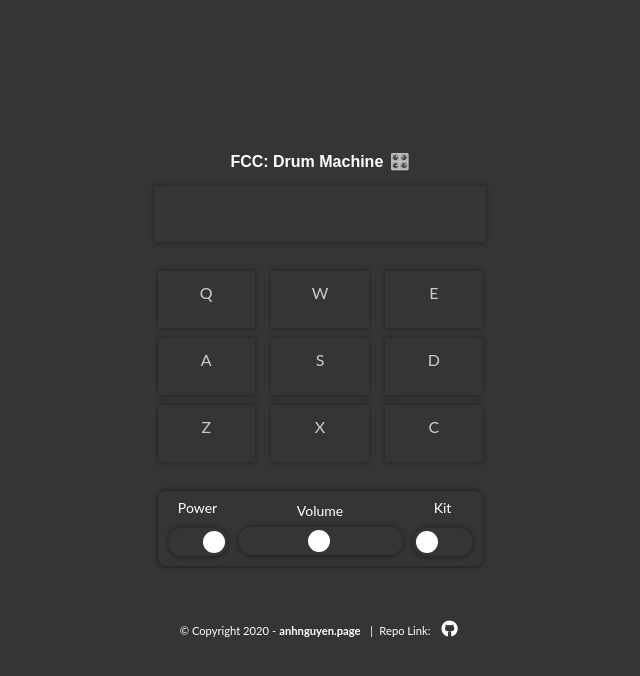
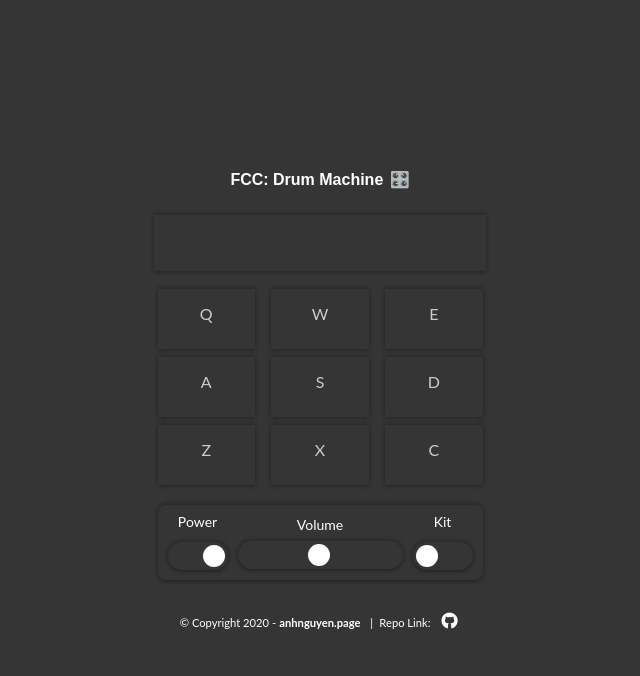
Before and after one commit to ahbernhardt/drum-machine, a React (Create React App) app: page / in a window 1280 px wide. Shown: the top 676 px of the page, without its empty margins (320-960 px from the left). Built offline with nearby package versions, Linux system fonts and the light colour scheme.

Commit message:
og image and container size'

```diff
--- a/public/index.html
+++ b/public/index.html
@@ -15,7 +15,11 @@
     <meta property="og:title" content="Drum Machine Application | Anh Nguyen"/>
     <meta property="og:url" content="https://anguyen0208.github.io/fcc-drum-machine/"       />
     <meta property="og:description" content="Drum Machine Application build with ReactJS and host with GH-Pages" />
-    <meta property="og:image" content="https://github.com/anguyen0208/Project-Screenshots/blob/master/FCC-Drum-Machine.png"  />
+    <meta property="og:type" content="website" />
+    <meta property="og:image" content="https://anguyen0208.github.io/fcc-drum-machine/img/og.png" />
+    <meta property="og:image:width" content="1020" />
+    <meta property="og:image:height" content="800" />
+    <meta property="og:image:type" content="image/png" />
   </head>
   <body>
     <noscript>You need to enable JavaScript to run this app.</noscript>
--- a/src/App.css
+++ b/src/App.css
@@ -10,14 +10,19 @@ main {
     margin-top: 0;
 }
 
+h1{
+    color: #FFFFFF;
+    font-family: "Oswald", sans-serif;
+    font-size: 48px;
+    line-height: 1;
+}
 .text-content {
     display: flex;
     justify-content: center;
     color: #FFFFFF;
     font-family: "Oswald", sans-serif;
-    font-size: 2vm;
+    font-size: 48px;
     line-height: 1;
-    margin: 0 0;
 }
 
 .text-content span{
@@ -26,7 +31,7 @@ main {
 
 .container {
     width: 275px;
-    height: 50%;
+    height: 355px;
     z-index: 1;
     overflow: hidden;
     background-size: cover;
--- a/src/App.js
+++ b/src/App.js
@@ -6,7 +6,6 @@ import Key from './classes/Key';
 import Controller from './components/Controller/Controller';
 import Display from './components/Display/Display';
 import Footer from './components/Footer/Footer';
-import {BrowserRouter as Router} from "react-router-dom";
 
 class App extends Component {
 
@@ -81,7 +80,7 @@ class App extends Component {
 
   }
 
-  componentDidUpdate(prevProps, prevState) {
+  componentDidUpdate(prevProps, prevState, Snapshot) {
     if (prevState.currentKit !== this.state.currentKit) {
       this.setState({
         kit: this.getKit(this.state.currentKit)
--- a/src/components/Display/Display.css
+++ b/src/components/Display/Display.css
@@ -2,7 +2,7 @@
     height: 1.5rem;
     width: 300px;
     padding: 1rem;
-    margin: 0 auto 25px auto;
+    margin: 0 auto 15px auto;
     text-align: center;
     display: flex;
     align-items: center;
--- a/src/components/DrumPadHolder/DrumPadHolder.css
+++ b/src/components/DrumPadHolder/DrumPadHolder.css
@@ -1,15 +1,15 @@
 #drum-pad-holder {
     display: flex;
     width: 325px;
-    margin: 0 auto 25px auto;
+    margin: 0 auto 15px auto;
     flex-wrap: wrap;
     justify-content: space-between;
 }
 
 #drum-pad-holder > .drum-pad {
     width: 30%;
-    padding-top: 12px;
-    margin: 0.3rem 0 0.3em 0;
+    padding-top: 15px;
+    margin: 0.2rem 0 0.3em 0;
     height: 45px;
     color: #CCCCCC;
     text-align: center;
--- a/src/components/Footer/Footer.css
+++ b/src/components/Footer/Footer.css
@@ -2,7 +2,7 @@
     color: #fff;
     font-size: 1rem;
     text-align: center;
-    margin-top: .5rem;
+    margin-top: 1rem;
     padding-bottom: 1em;
     width: 100%;
 }
--- a/src/index.css
+++ b/src/index.css
@@ -4,7 +4,3 @@ body {
   overflow: hidden;
   font-family: "Lato", Arial, Helvetica, sans-serif;
 }
-
-code {
-  font-family: Lato, sans-serif;
-}
```
Also changed, not shown: public/img/og.png (added).
